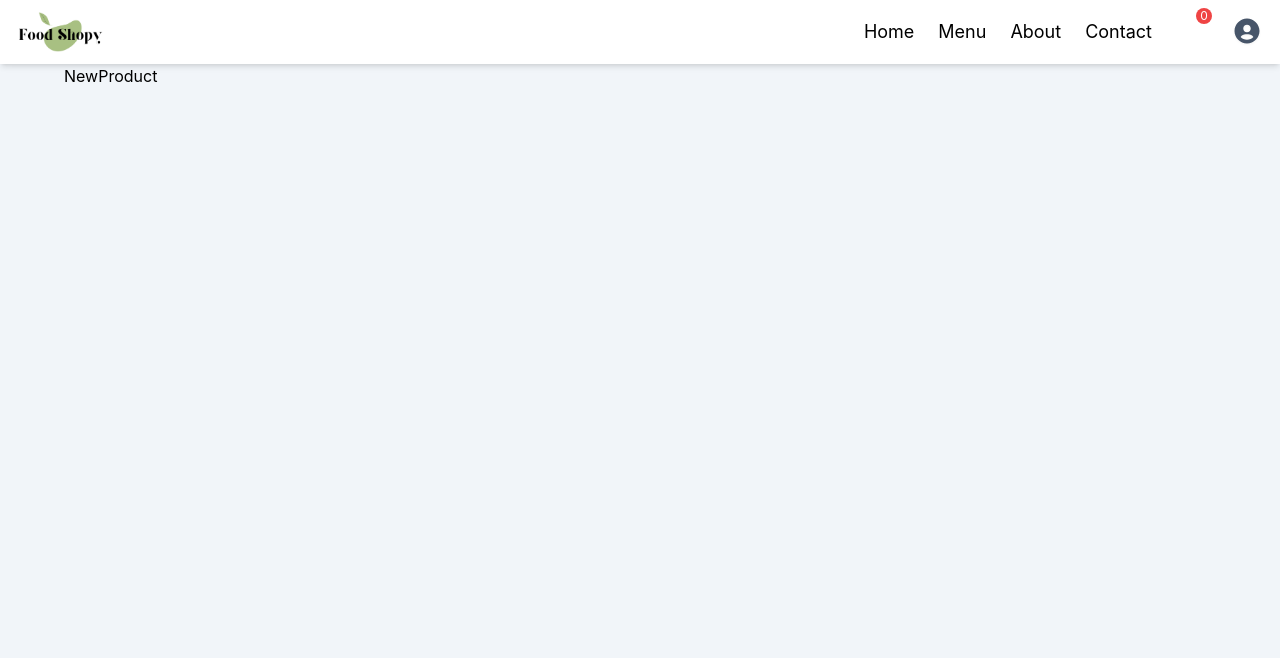
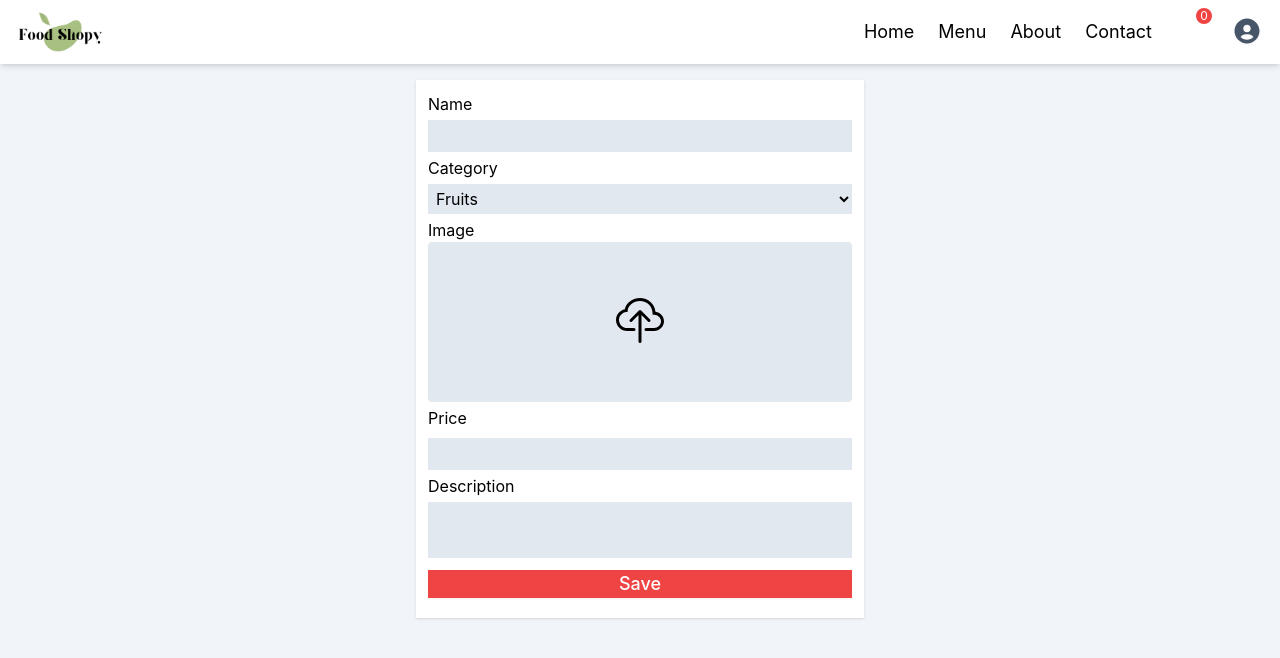
Before and after one commit to AjmalshaSalim/Food-Shopy, a React (Create React App) app in the folder frontend/: page /newProduct in a window 1280 px wide. Shown: the top 658 px of the page. Built offline with nearby package versions, Linux system fonts and the light colour scheme; some icons are missing.

Commit message:
New Products

```diff
--- a/frontend/src/pages/NewProduct.js
+++ b/frontend/src/pages/NewProduct.js
@@ -1,9 +1,101 @@
-import React from 'react'
+import React, { useState } from "react";
+import { BsCloudUpload } from "react-icons/bs";
+import { imageToBase64 } from "../utility/imageToBase64";
 
 function NewProduct() {
-  return (
-    <div>NewProduct</div>
-  )
+  const [data, setData]=useState({
+    name:"",
+    category:"",
+    image:"",
+    price:"",
+    description:""
+  })
+
+const handleOnChange =(e)=>{
+  const {name,value}= e.target
+setData((prev)=>{
+return{
+  ...prev,
+  [name]: value
+}
+})
 }
 
-export default NewProduct
+  const uploadImage = async(e) => {
+    const data = await imageToBase64(e.target.files[0]);
+  setData((prev)=>{
+return{
+  ...prev,
+  image : data
+}
+  })
+
+  };
+const handleSubmit=(e)=>{
+e.preventDefault()
+}
+  return (
+    <div className="p-4">
+      <form
+        action=""
+        className="m-auto w-full max-w-md shadow flex flex-col p-3 bg-white"
+        onSubmit={handleSubmit  }
+      >
+        <label htmlFor="name" className="">
+          Name
+        </label>
+        <input type="text" className="bg-slate-200 p-1 my-1" name="name" onChange={handleOnChange}/>
+
+        <label htmlFor="category" className="">
+          Category
+        </label>
+        <select name="category" id="category" className="bg-slate-200 p-1 my-1" onChange={handleOnChange}>
+          <option value="">Fruits</option>
+          <option value="">Vegitables</option>
+          <option value="">Ice Cream</option>
+          <option value="">Dosa</option>
+          <option value="">Pizza</option>
+        </select>
+
+        <label htmlFor="image" className="">
+          Image
+          <div className="h-40 w-full bg-slate-200 rounded flex items-center justify-center cursor-pointer">
+            {
+              data.image ? <img src={data.image} alt="" className="h-full" /> : <span className="text-5xl">
+              <BsCloudUpload />
+            </span>
+            }
+            <input
+              type={"file"}
+              accept="image/*"
+              id="image"
+              onChange={uploadImage}
+              className="hidden"
+            />
+          </div>
+        </label>
+
+        <label htmlFor="price" className="my-1">
+          Price
+        </label>
+        <input type="text" name="price" className="bg-slate-200 p-1 my-1" onChange={handleOnChange} />
+
+        <label htmlFor="" className="description" onChange={handleOnChange}>
+          Description
+        </label>
+        <textarea
+          name="description"
+          id=""
+          cols=""
+          rows="2"
+          className="bg-slate-200 p-1 my-1 resize-none"
+        ></textarea>
+        <button className="bg-red-500 hover:bg-red-600 text-white text-lg font-medium my-2 drop-shadow-sm">
+          Save
+        </button>
+      </form>
+    </div>
+  );
+}
+
+export default NewProduct;
```
